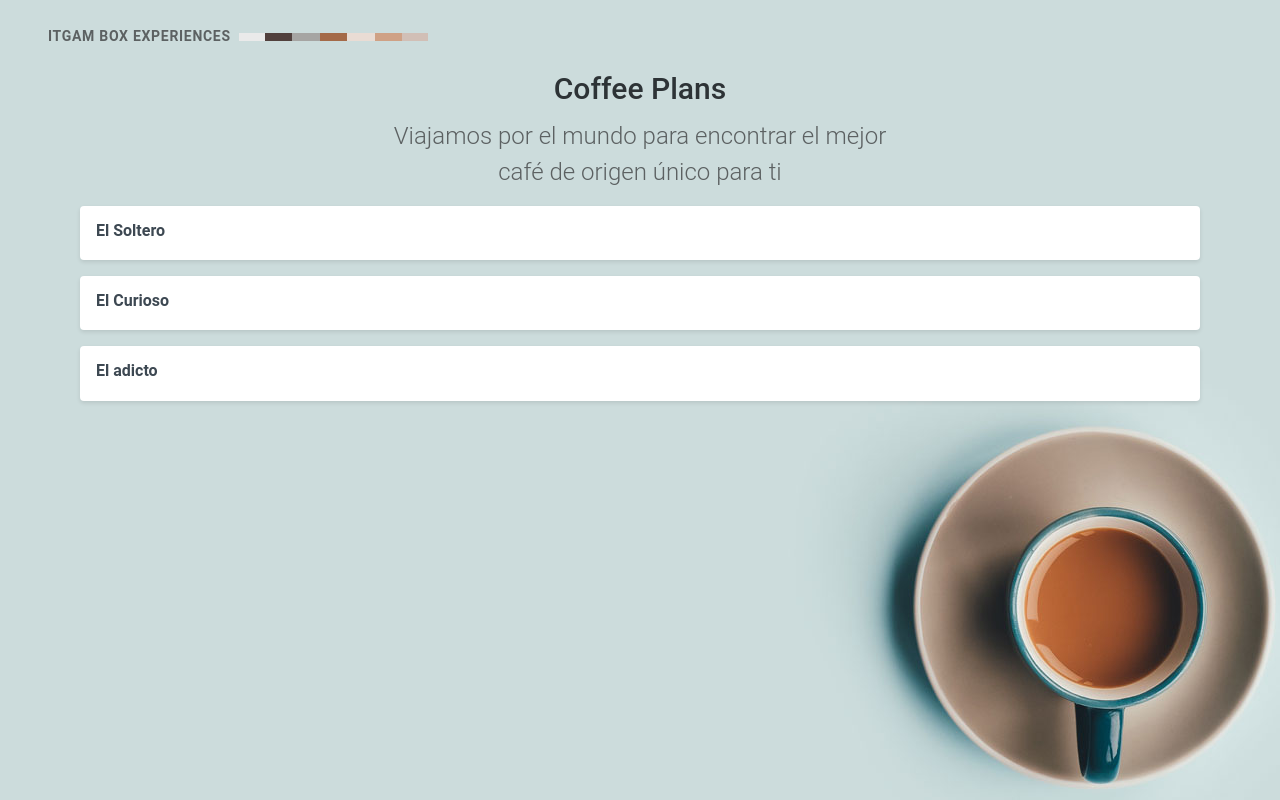
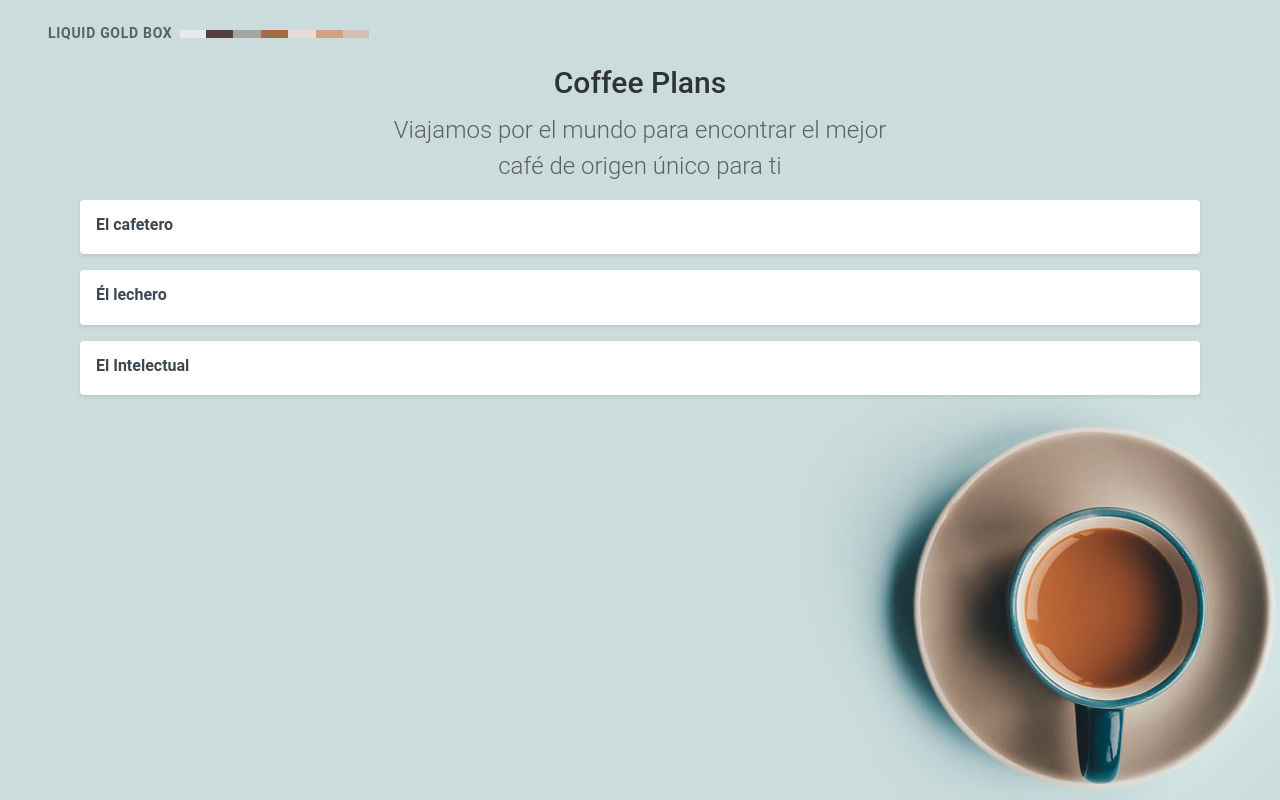
Before and after one commit to Uribe02/dadm__2024B, a Vue app: page / in a window 1280 px wide. Built offline with nearby package versions, Linux system fonts and the light colour scheme.

Commit message:
⭐S03S03 PROPERTIES

```diff
--- a/src/App.vue
+++ b/src/App.vue
@@ -1,11 +1,14 @@
-<script setup></script>
+<script setup>
+import {ref} from 'vue';
+import planItem from './components/plan-item.vue';
+const plans
+ = ref (['El cafetero','Él lechero','El Intelectual']);
+</script>
 
 <template>
   <header>
-    <div style="text-align: center;"></div>
     <div>
-
-      <span id="logo">ITGAM Box EXPERIENCES</span>
+      <span id="logo">Liquid Gold Box</span>
       <img src="./assets/logo.png" alt="logo">
     </div>
   </header>
@@ -18,56 +21,13 @@
     </h2>
 
     <div class="plans">
-      <div class="plan">
-        <div class="description">
-          <span class="title">
-            El Soltero
-          </span>
-        </div>
-      </div>
-      <div class="plan">
-        <div class="description">
-          <span class="title">
-            El Curioso
-          </span>
-        </div>
-      </div>
-      <div class="plan">
-        <div class="description">
-          <span class="title">
-            El adicto
-          </span>
-        </div>
-      </div>
+      <plan-item
+      v-for="plan in plans"
+       :name="plan" ></plan-item>
+
     </div>
   </div>
 </template>
 
 <style scoped>
-header {
-  line-height: 1.5;
-}
-
-.logo {
-  display: block;
-  margin: 0 auto 2rem;
-}
-
-@media (min-width: 1024px) {
-  header {
-    display: flex;
-    place-items: center;
-    padding-right: calc(var(--section-gap) / 2);
-  }
-
-  .logo {
-    margin: 0 2rem 0 0;
-  }
-
-  header .wrapper {
-    display: flex;
-    place-items: flex-start;
-    flex-wrap: wrap;
-  }
-}
 </style>
--- /dev/null
+++ b/src/components/plan-item.vue
@@ -0,0 +1,24 @@
+<template>
+  <div class="plan">
+    <div class="description">
+      <span class="title">
+         {{ name }}
+      </span>
+    </div>
+  </div>
+</template>
+
+<script setup>
+//definir las props
+//defineprops(['name','planIcon)]']);
+const props = defineProps({
+  name: {
+    type: String,
+    required: true
+  }
+});
+</script>
+
+<style scoped>
+/* Estilos */
+</style>
```
